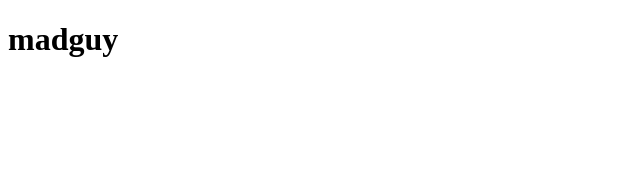
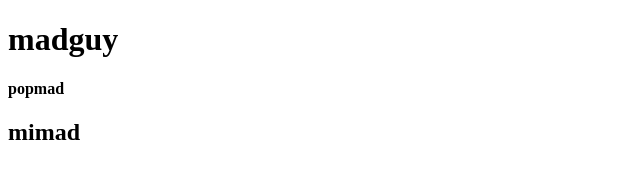
Before and after one commit to aurko03/first-website, a plain HTML site: page index3.html in a window 1280 px wide. Shown: the whole page, without its empty margins (0-640 px from the left). Drawn offline with Linux system fonts and the light colour scheme.

Commit message:
edited index3.html

```diff
--- a/index3.html
+++ b/index3.html
@@ -3,10 +3,11 @@
 <head>
 
 
-    <title>Document</title>
+    <title>websitet</title>
 </head>
 <body>
     <h1>madguy</h1>
-
+    <h4>popmad</h4>
+    <h2>mimad</h2>
 </body>
 </html>
```
